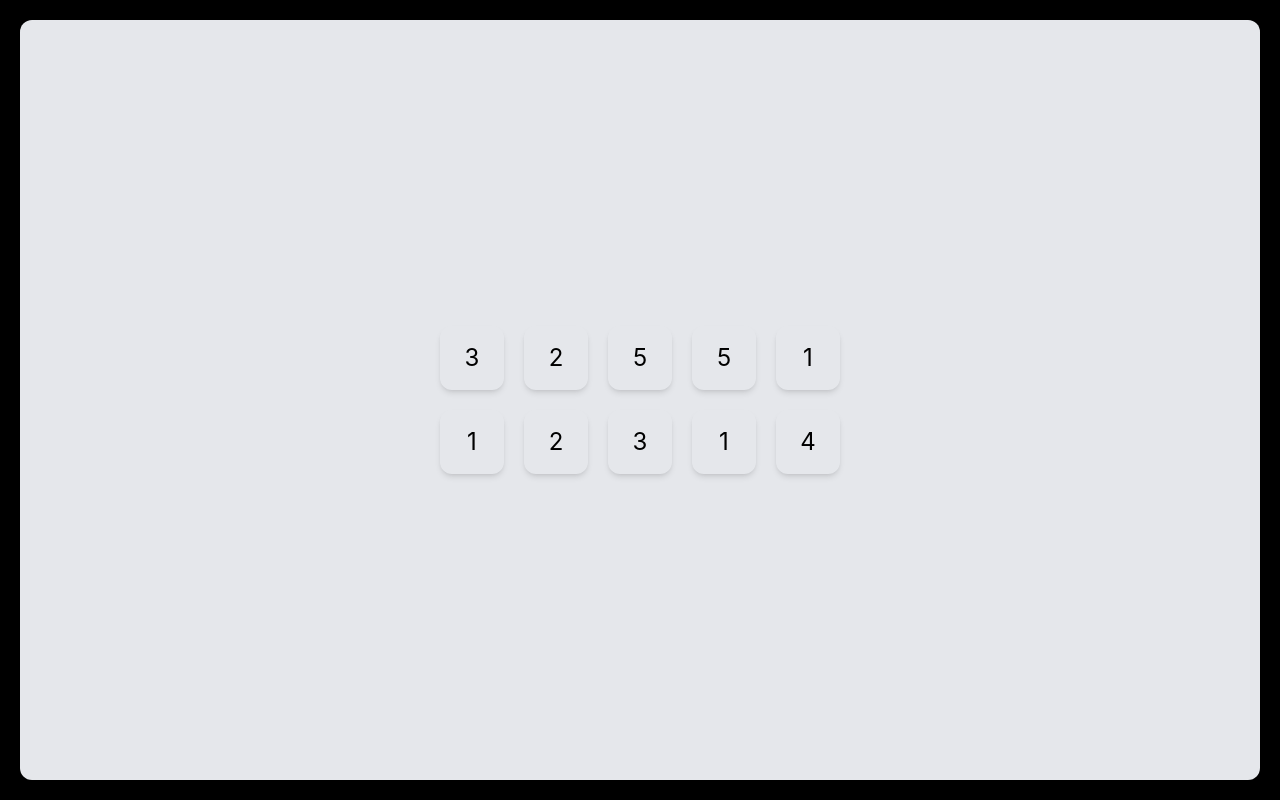
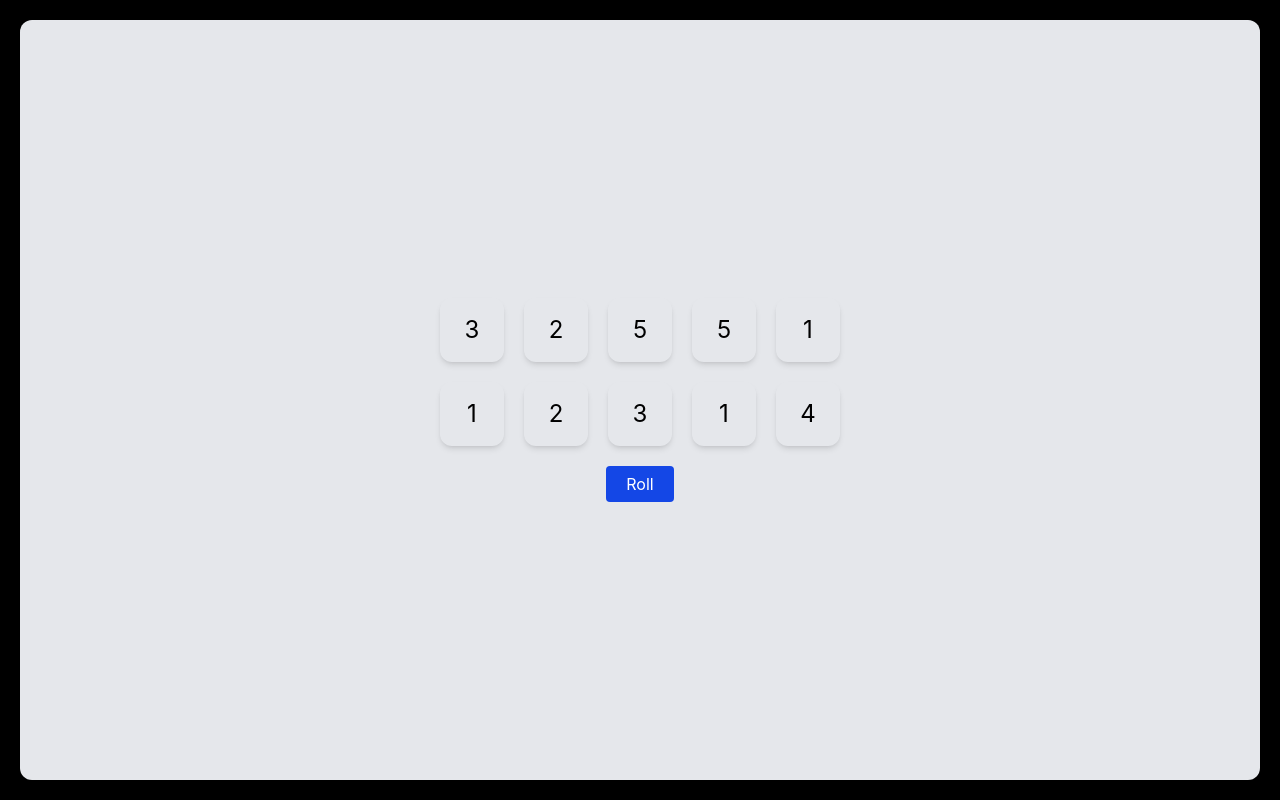
Before and after one commit to didier-bazayesu/tenzies-game, a React (Vite) app: page / in a window 1280 px wide. Built offline with nearby package versions, Linux system fonts and the light colour scheme.

Commit message:
feat: Roll buttons

```diff
--- a/src/components/Main.jsx
+++ b/src/components/Main.jsx
@@ -1,7 +1,7 @@
 import React, { useState } from 'react'
 
 function Main() {
-    let[dice,setDice]= useState(generateAllNumber())
+    let[dice]= useState(generateAllNumber())
     function generateAllNumber (){
         let array = []
         for(let i=1 ; i<=10 ;i++ ) {
@@ -17,7 +17,7 @@ function Main() {
   return (
     <section className="bg-black w-full h-screen p-5">
 
-      <div className="bg-gray-200 w-full h-full flex justify-center items-center rounded-xl ">
+      <div className="bg-gray-200 w-full h-full flex justify-center items-center rounded-xl flex-col gap-y-5">
           <div className='grid grid-cols-5 grid-rows-2 gap-5'>
                 {dice.map((elem,index)=>
                     <button
@@ -33,6 +33,8 @@ function Main() {
                     {elem}</button>
                 )}
             </div>
+
+            <button className='bg-blue-700 text-center px-5 py-1.5 rounded-sm text-white cursor-pointer'>Roll</button>
         </div>
     </section>
   )
```
Lines whose indentation alone changed are shown as unchanged.
